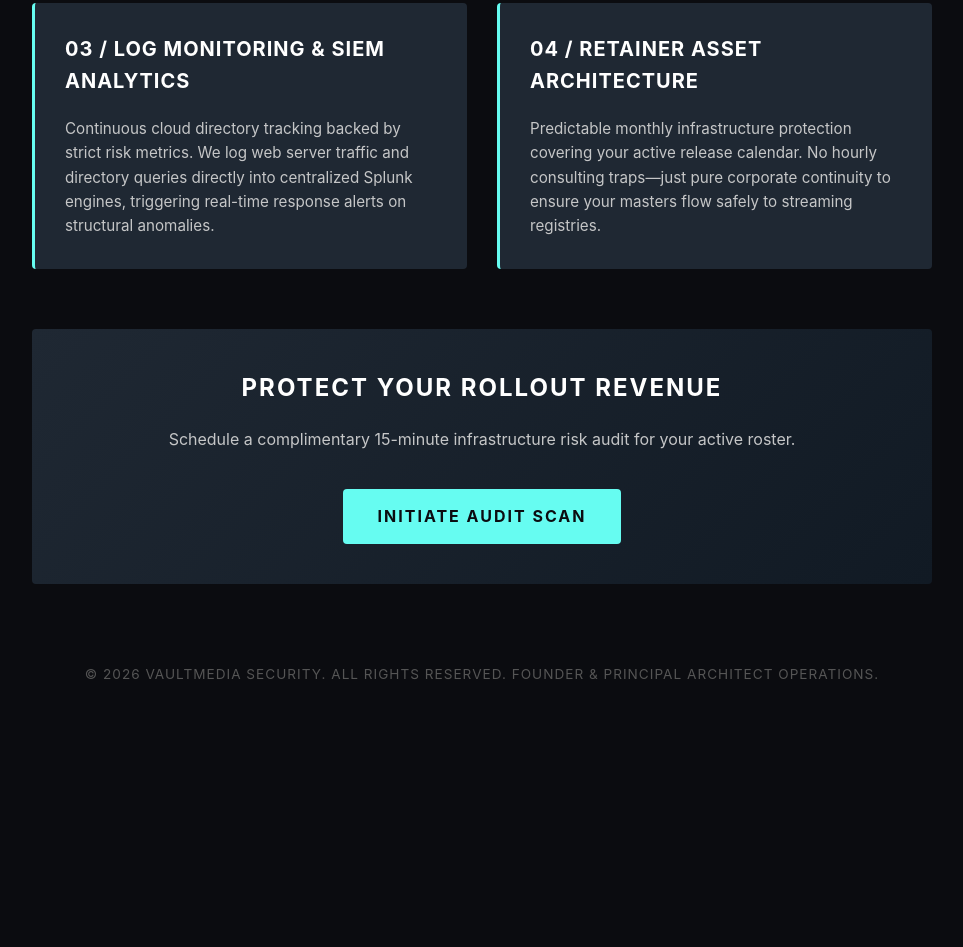
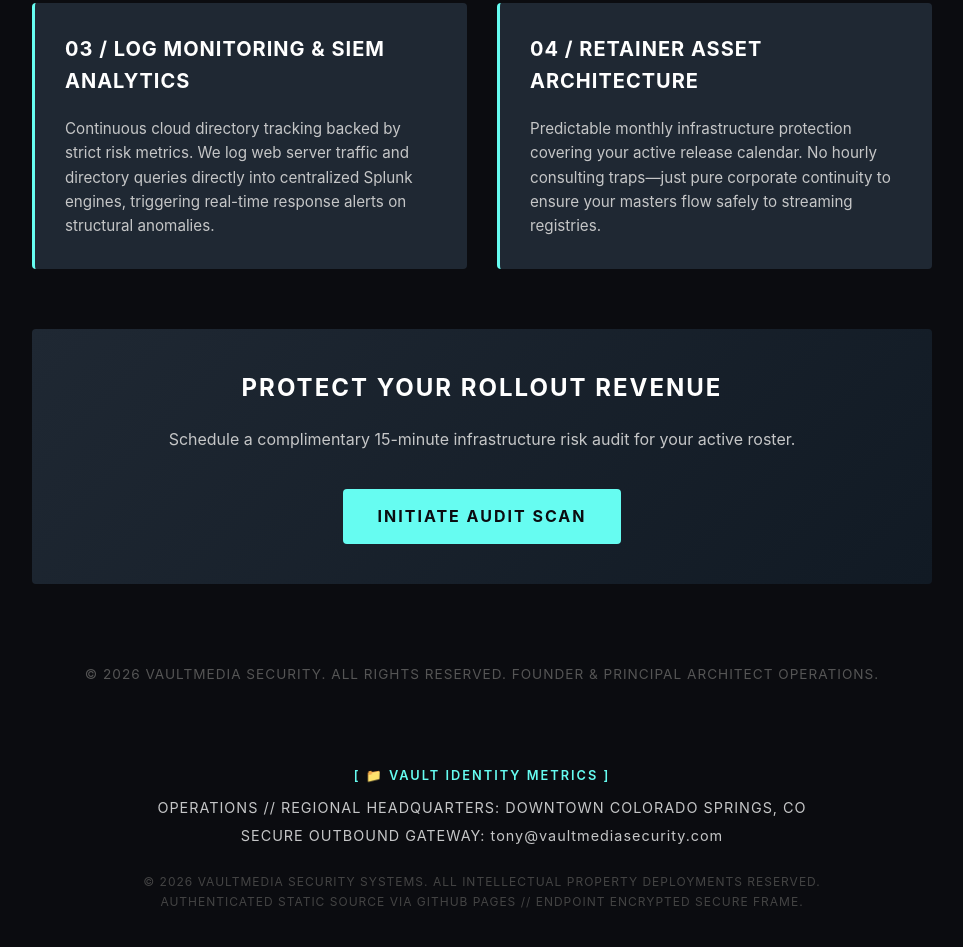
Before and after one commit to tonygagliano601-a11y/tonygagliano601-a11y.github.io, a plain HTML site: page index.html in a window 1280 px wide. Shown: the part 673-1620 px from the top of the page, without its empty margins (158-1121 px from the left). Before the commit the page ends 1399 px from the top, so only its background shows below. Drawn offline with Linux system fonts and the light colour scheme.

Commit message:
Update contact email and enhance footer content
Updated contact email in the audit section and enhanced footer with additional information.

```diff
--- a/index.html
+++ b/index.html
@@ -169,12 +169,26 @@
         <section class="cta-section">
             <h2>PROTECT YOUR ROLLOUT REVENUE</h2>
             <p style="color: var(--gray);">Schedule a complimentary 15-minute infrastructure risk audit for your active roster.</p>
-            <a href="mailto:your.business.email@example.com" class="cta-button">Initiate Audit Scan</a>
+            <a href="mailto:tony@vaultmediasecurity.com" class="cta-button">Initiate Audit Scan</a>
         </section>
+         <footer>
+            © 2026 VAULTMEDIA SECURITY. ALL RIGHTS RESERVED. FOUNDER & PRINCIPAL ARCHITECT OPERATIONS.
+                <footer>
+            <div style="color: var(--cyan); letter-spacing: 2px; font-weight: 600; margin-bottom: 10px; font-size: 0.8rem; text-transform: uppercase;">
+                [ 📁 VAULT IDENTITY METRICS ]
+            </div>
+            <p style="color: var(--gray); font-size: 0.9rem; margin: 5px 0; letter-spacing: 1px;">
+                OPERATIONS // REGIONAL HEADQUARTERS: DOWNTOWN COLORADO SPRINGS, CO
+            </p>
+            <p style="color: var(--gray); font-size: 0.9rem; margin: 5px 0; letter-spacing: 1px;">
+                SECURE OUTBOUND GATEWAY: tony@vaultmediasecurity.com
+            </p>
+            <div style="color: #444; font-size: 0.75rem; margin-top: 25px; letter-spacing: 1px;">
+                © 2026 VAULTMEDIA SECURITY SYSTEMS. ALL INTELLECTUAL PROPERTY DEPLOYMENTS RESERVED.
+                <br>AUTHENTICATED STATIC SOURCE VIA GITHUB PAGES // ENDPOINT ENCRYPTED SECURE FRAME.
+            </div>
+        </footer>
 
-        <footer>
-            © 2026 VAULTMEDIA SECURITY. ALL RIGHTS RESERVED. FOUNDER & PRINCIPAL ARCHITECT OPERATIONS.
-        </footer>
     </div>
 
 </body>
```
